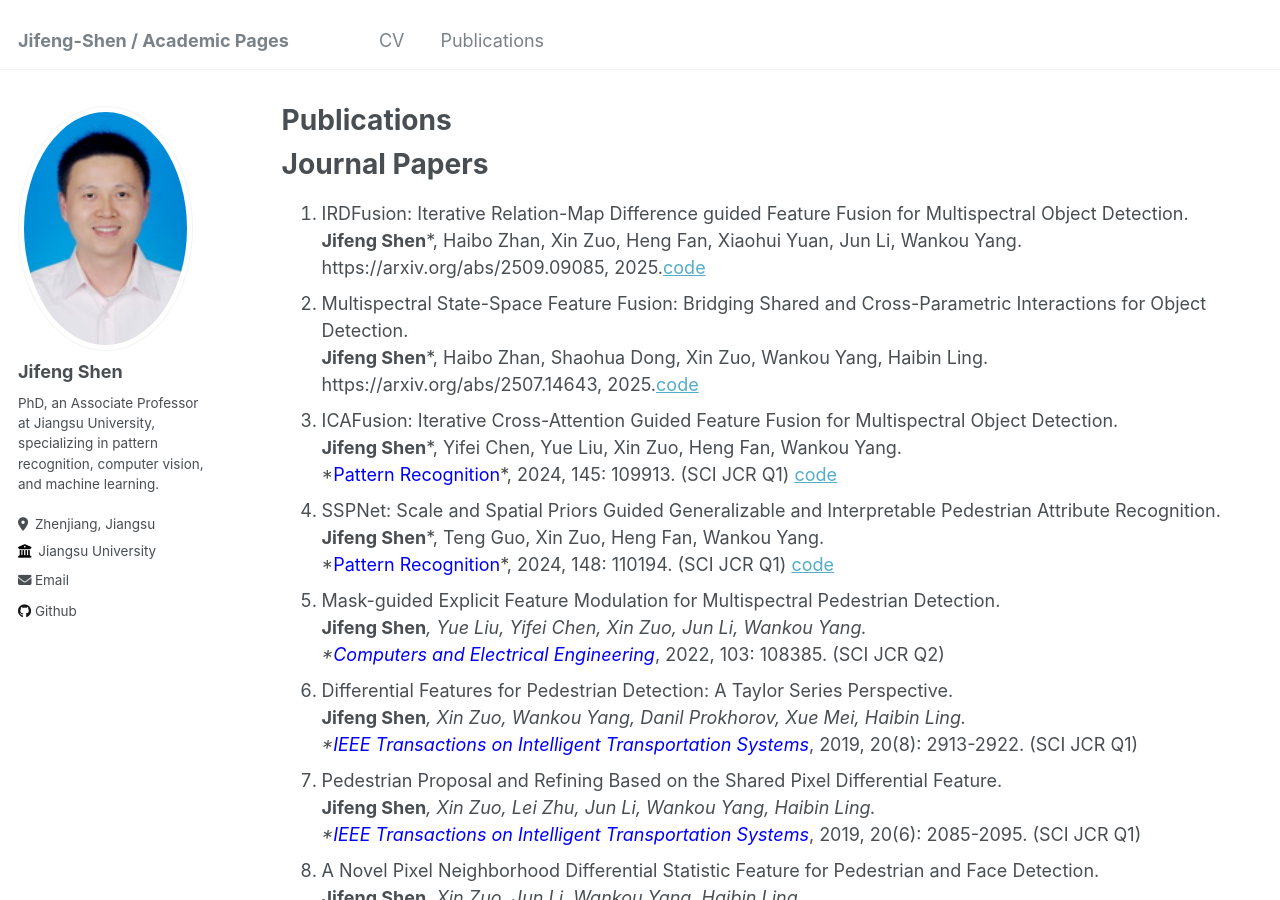
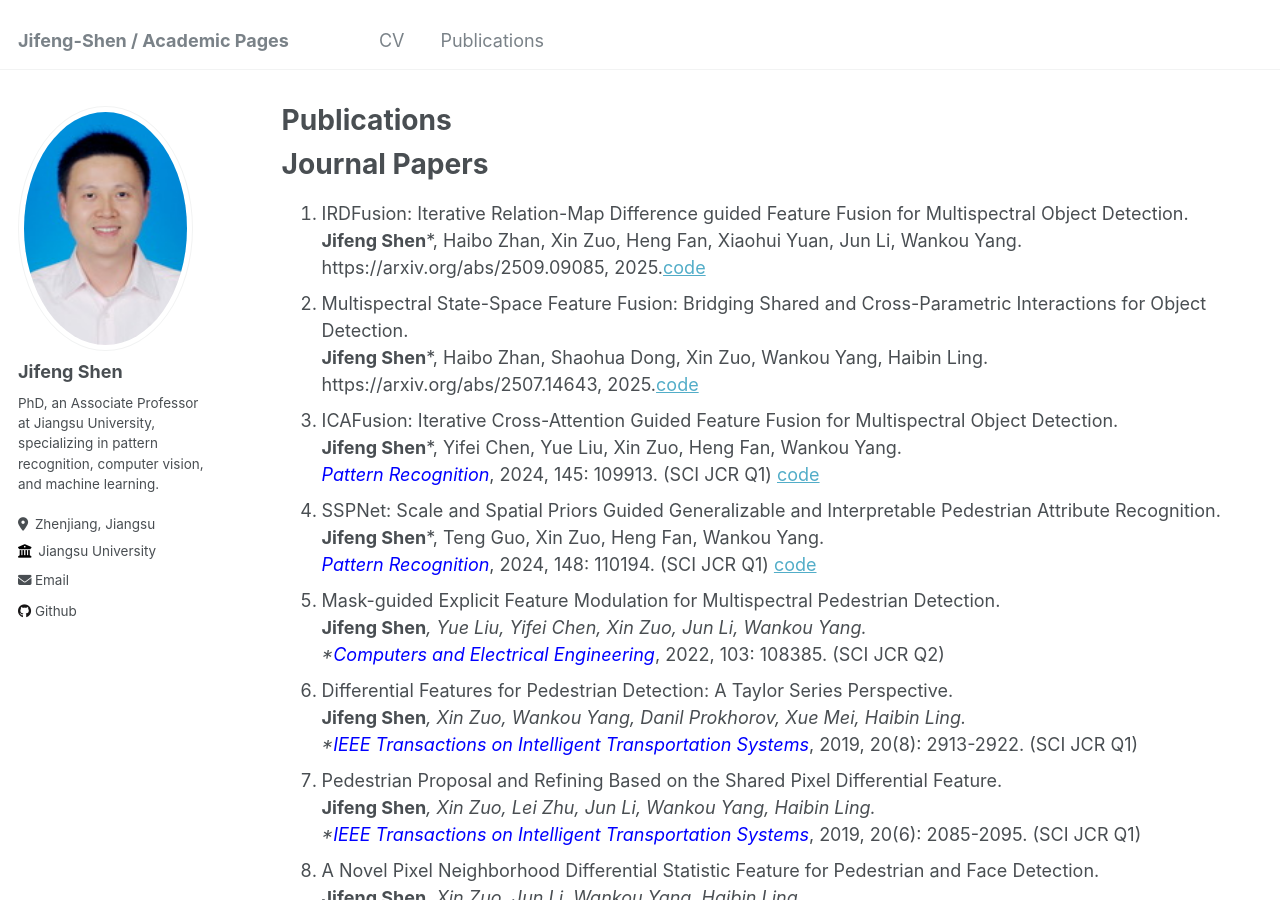
Before and after one commit to jifeng-shen/jifeng-shen.github.io, a Jekyll site: the page built from _pages/publications.md, in a window 1280 px wide and 900 px high. Built offline with Jekyll 4.4.1, drawn with Linux system fonts in a browser that asks for light colours.

Commit message:
Update publications.md

```diff
--- a/_pages/publications.md
+++ b/_pages/publications.md
@@ -15,10 +15,10 @@ author_profile: true
    https://arxiv.org/abs/2507.14643, 2025.[code](https://github.com/61s61min/MS2Fusion)
 3. ICAFusion: Iterative Cross-Attention Guided Feature Fusion for Multispectral Object Detection.
    **Jifeng Shen**\*, Yifei Chen, Yue Liu, Xin Zuo, Heng Fan, Wankou Yang.
-   \*<font color="blue">Pattern Recognition</font>*, 2024, 145: 109913. (SCI JCR Q1) [code](https://github.com/chanchanchan97/ICAFusion)
+   *<font color="blue">Pattern Recognition</font>*, 2024, 145: 109913. (SCI JCR Q1) [code](https://github.com/chanchanchan97/ICAFusion)
 4. SSPNet: Scale and Spatial Priors Guided Generalizable and Interpretable Pedestrian Attribute Recognition.
    **Jifeng Shen**\*, Teng Guo, Xin Zuo, Heng Fan, Wankou Yang.
-   \*<font color="blue">Pattern Recognition</font>*, 2024, 148: 110194. (SCI JCR Q1) [code](https://github.com/guotengg/SSPNet)
+   *<font color="blue">Pattern Recognition</font>*, 2024, 148: 110194. (SCI JCR Q1) [code](https://github.com/guotengg/SSPNet)
 5. Mask-guided Explicit Feature Modulation for Multispectral Pedestrian Detection.
    **Jifeng Shen***, Yue Liu, Yifei Chen, Xin Zuo, Jun Li, Wankou Yang.
    *<font color="blue">Computers and Electrical Engineering</font>*, 2022, 103: 108385. (SCI JCR Q2)
```
